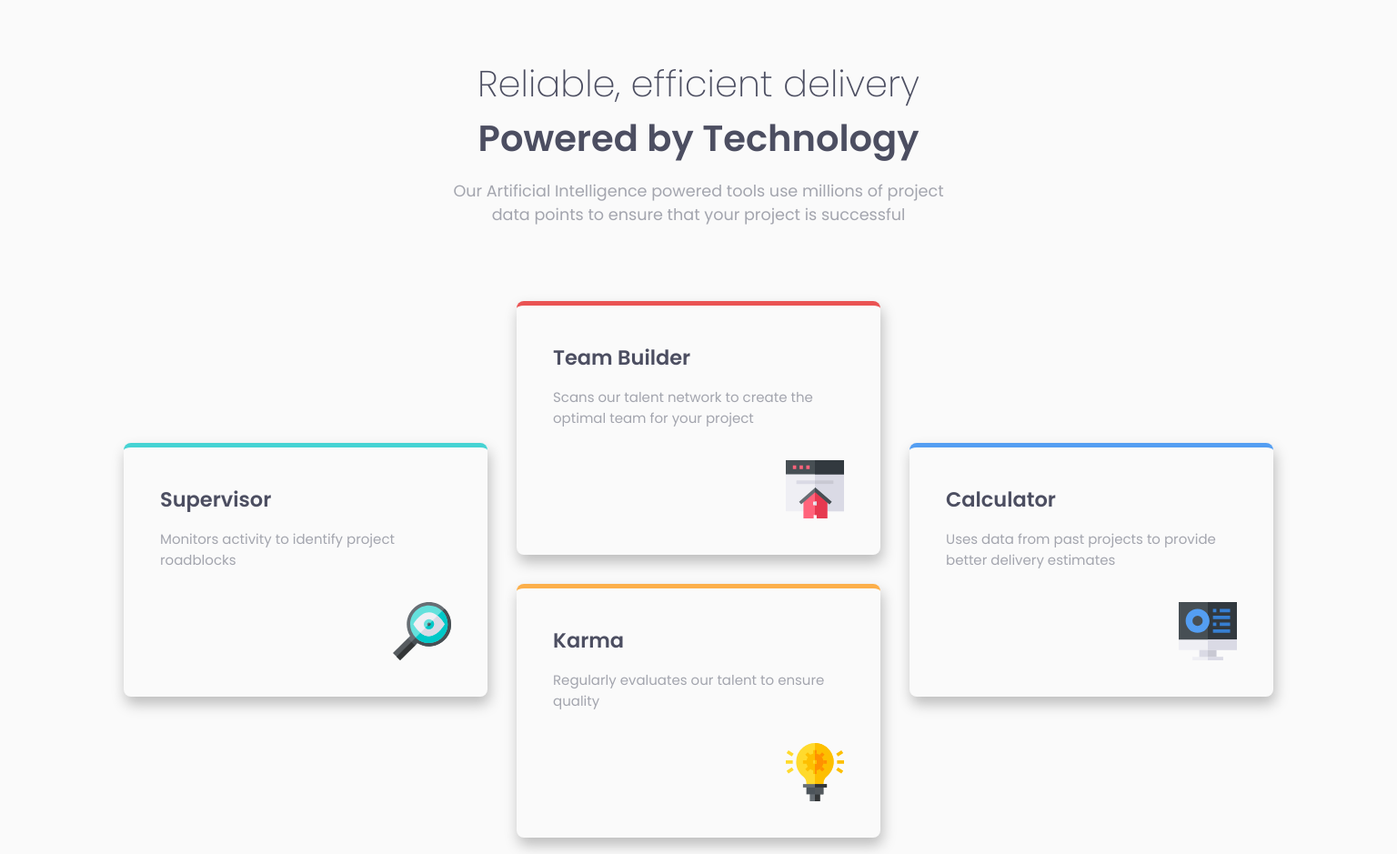
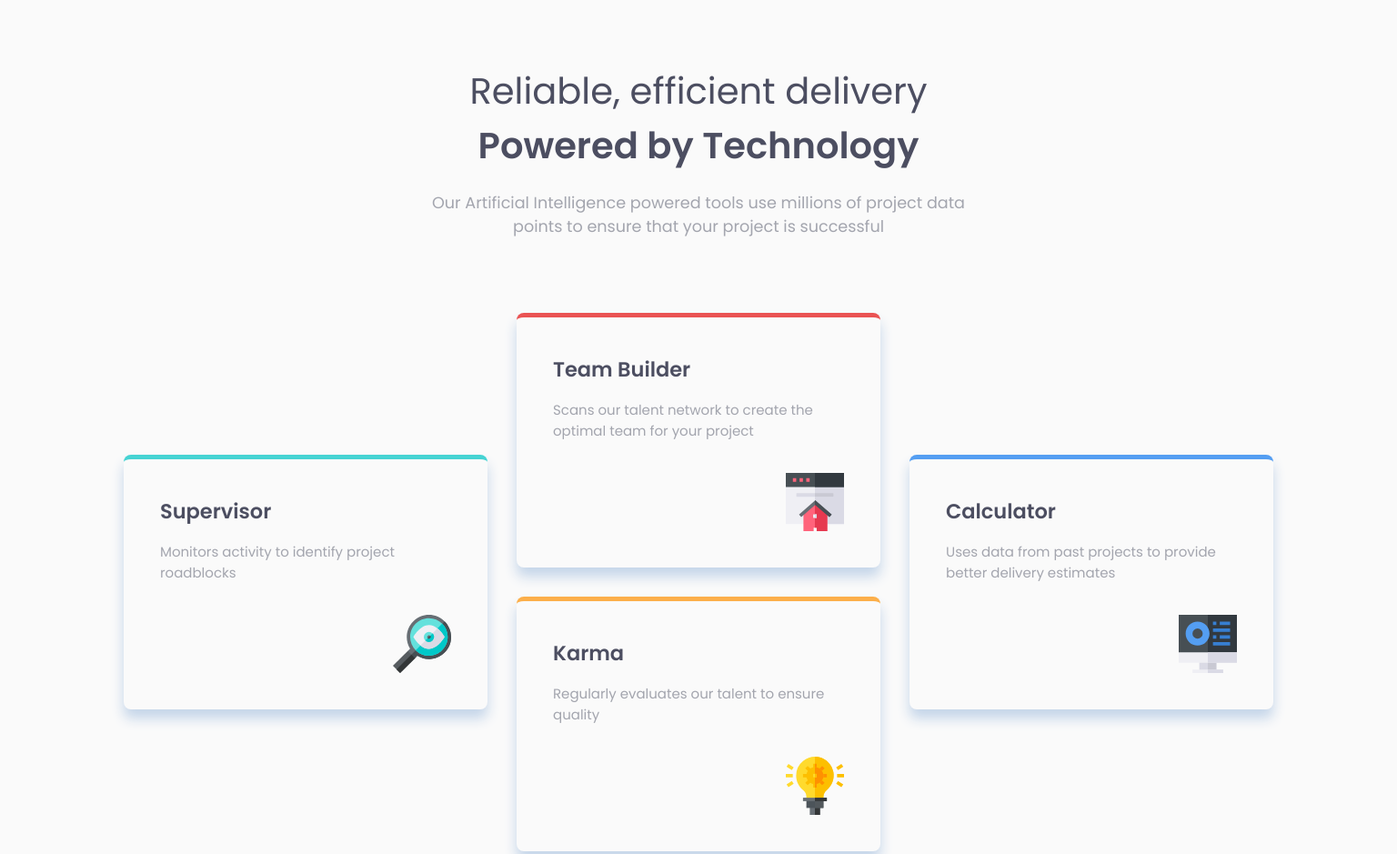
Before and after one commit to noyondey1/four_card_feature_section, a plain HTML site: page index.html in a window 1536 px wide. Shown: the top 939 px of the page at 91% size. Drawn offline with Linux system fonts and the light colour scheme.

Commit message:
errors fixed

```diff
--- a/index.html
+++ b/index.html
@@ -6,7 +6,7 @@
   <meta name="viewport" content="width=device-width, initial-scale=1.0">
   <link rel="icon" type="image/png" sizes="32x32" href="./images/favicon-32x32.png">
   <link rel="preconnect" href="https://fonts.gstatic.com">
-  <link href="https://fonts.googleapis.com/css2?family=Poppins:wght@200;400;600&display=swap" rel="stylesheet">
+  <link href="https://fonts.googleapis.com/css2?family=Poppins:wght@200;300;400;600&display=swap" rel="stylesheet">
   <link rel="stylesheet" href="style.css">
   <title>Frontend Mentor | Four card feature section</title>
 </head>
--- a/style.css
+++ b/style.css
@@ -17,7 +17,7 @@
 body {
     font-family: 'Poppins', sans-serif;
     font-size: 15px;
-    padding: 30px;
+    padding: 0 30px;
     background-color: var(--vltgray);
 }
 
@@ -28,7 +28,7 @@ header {
 
 header h1 {
     font-size: 1.5rem;
-    font-weight: 200;
+    font-weight: 400;
     color: var(--vdkblue);
 }
 
@@ -36,14 +36,14 @@ header h2 {
     font-size: 1.5rem;
     font-weight: 600;
     color: var(--vdkblue);
-    margin: 8px 0px 15px 0px;
+    margin-bottom: 20px;
 }
 
 header p {
     font-size: 1rem;
     color: var(--grayblue);
     max-width: 500px;
-    margin: auto;
+    margin: 0 auto;
 }
 
 .container {
@@ -56,10 +56,19 @@ header p {
 
 .card {
     box-shadow: 2px 8px 15px 0px rgba(0, 0, 0, 0.25);
-    padding: 40px;
+    padding: 30px;
     border-radius: 8px;
     margin-bottom: 2rem;
     max-width: 400px;
+}
+
+.card img {
+    display: block;
+    margin-left: auto;
+}
+
+img {
+    padding: 35px 0 0 0;
 }
 
 .card.cyan {
@@ -80,42 +89,26 @@ header p {
     margin: 0;
 }
 
-.card img {
-    display: block;
-    margin-top: 35px;
-    margin-left: auto;
-}
-
 .card h2 {
     color: var(--vdkblue);
-    margin-bottom: 15px;
 }
 
 .card p {
     color: var(--grayblue);
 }
 
-
 @media screen and (min-width: 1440px) {
-    header {
-        padding-top: 2rem;
-    }
-
     header h1 {
         font-size: 2.5rem;
-        margin: 0;
-        font-weight: 200;
     }
 
     header h2 {
         font-size: 2.5rem;
-        margin-top: 0;
     }
 
     header p {
         font-size: 1.1rem;
-        max-width: 550px;
-        color: var(--grayblue);
+        max-width: 600px;
     }
 
     .container {
@@ -123,10 +116,21 @@ header p {
     }
 
     .card {
+        box-shadow: 0 10px 14px hsl(212, 45%, 84%);
         margin: 2rem;
+        padding: 40px;
+    }
+
+    .card h2{
+        padding-bottom: 1rem;
     }
 }
 
+@media screen and (min-width: 375px) {
+    .card.red {
+        margin-top: 2rem;
+    }
+}
 
 /* Footer */
 
```
